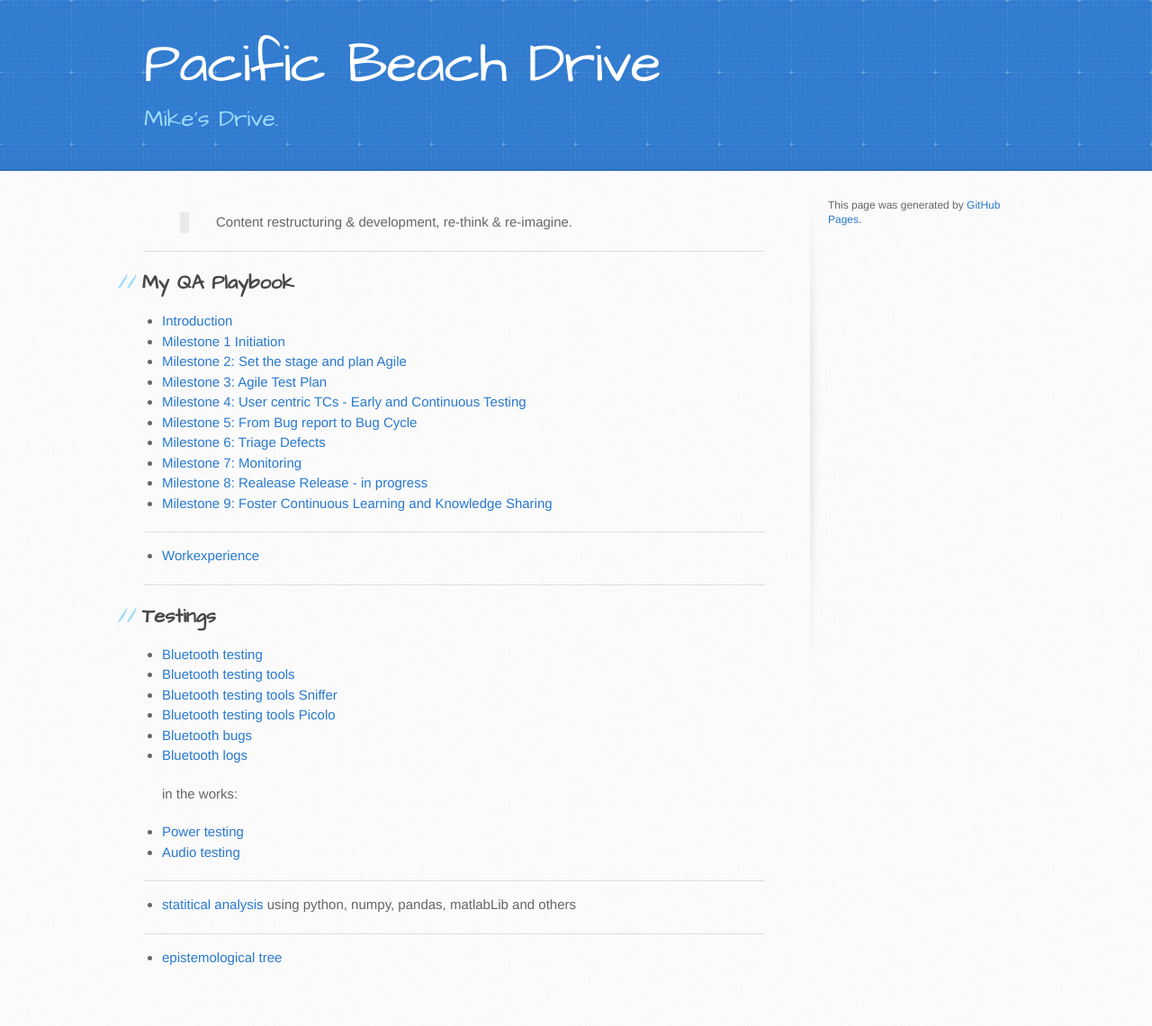
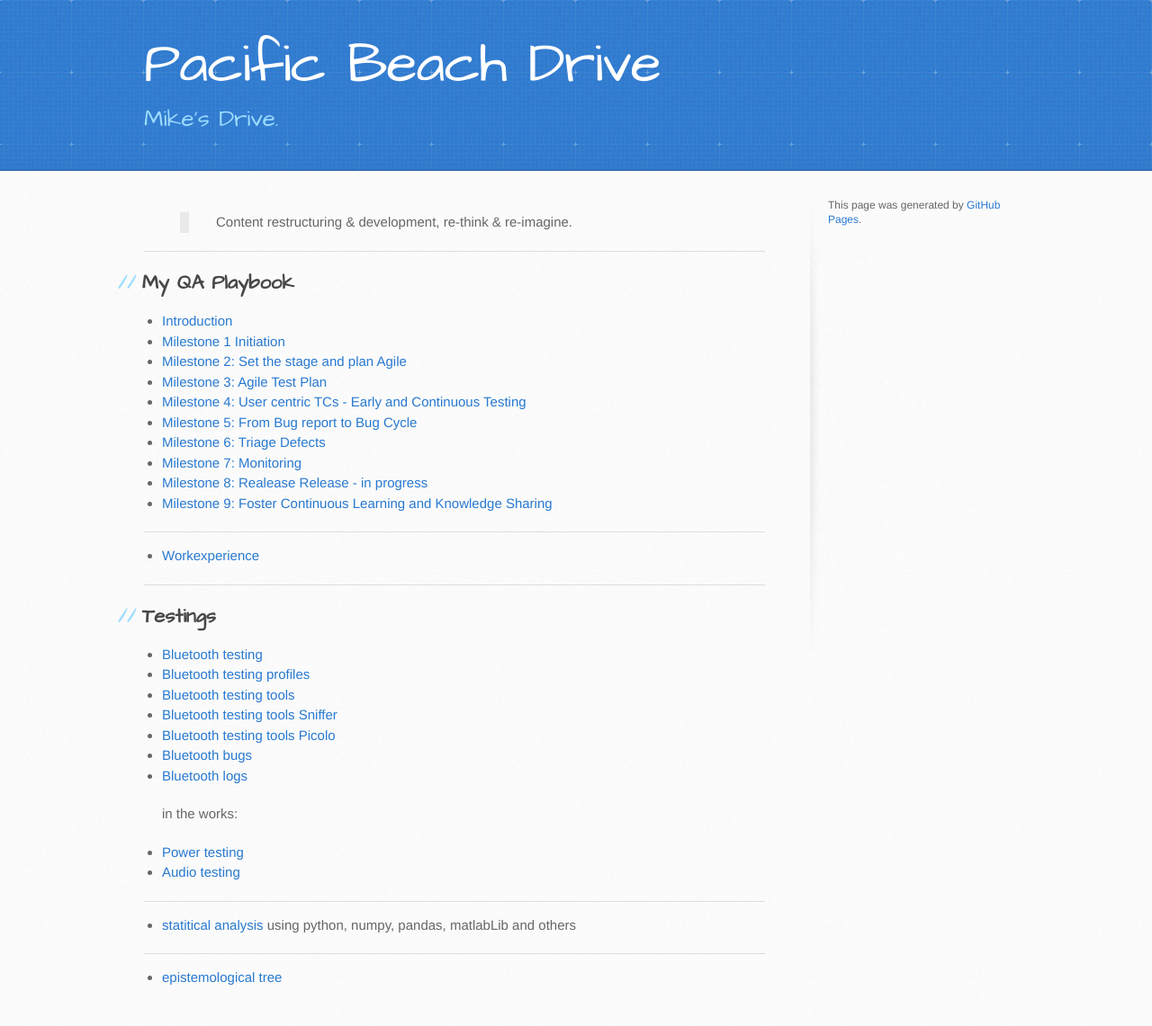
Before and after one commit to trumpfheller/trumpfheller.github.io, a Jekyll site: the page built from index.md, in a window 1280 px wide. Shown: the whole page at 90% size. Built offline with Jekyll 4.4.1, drawn with Linux system fonts in a browser that asks for light colours; before the commit the page ends 1119 px from its top, so only the background shows below that.

Commit message:
Update index.md

```diff
--- a/index.md
+++ b/index.md
@@ -26,6 +26,7 @@ layout: default
 
 ## Testings
 - [Bluetooth testing](./testing/bt.html)
+- [Bluetooth testing profiles](./testing/bt_profiles.html)
 - [Bluetooth testing tools](./testing/btt.html)
 - [Bluetooth testing tools Sniffer](./testing/btt_sniffers.html)
 - [Bluetooth testing tools Picolo](./testing/btt_picolo.html)
```
